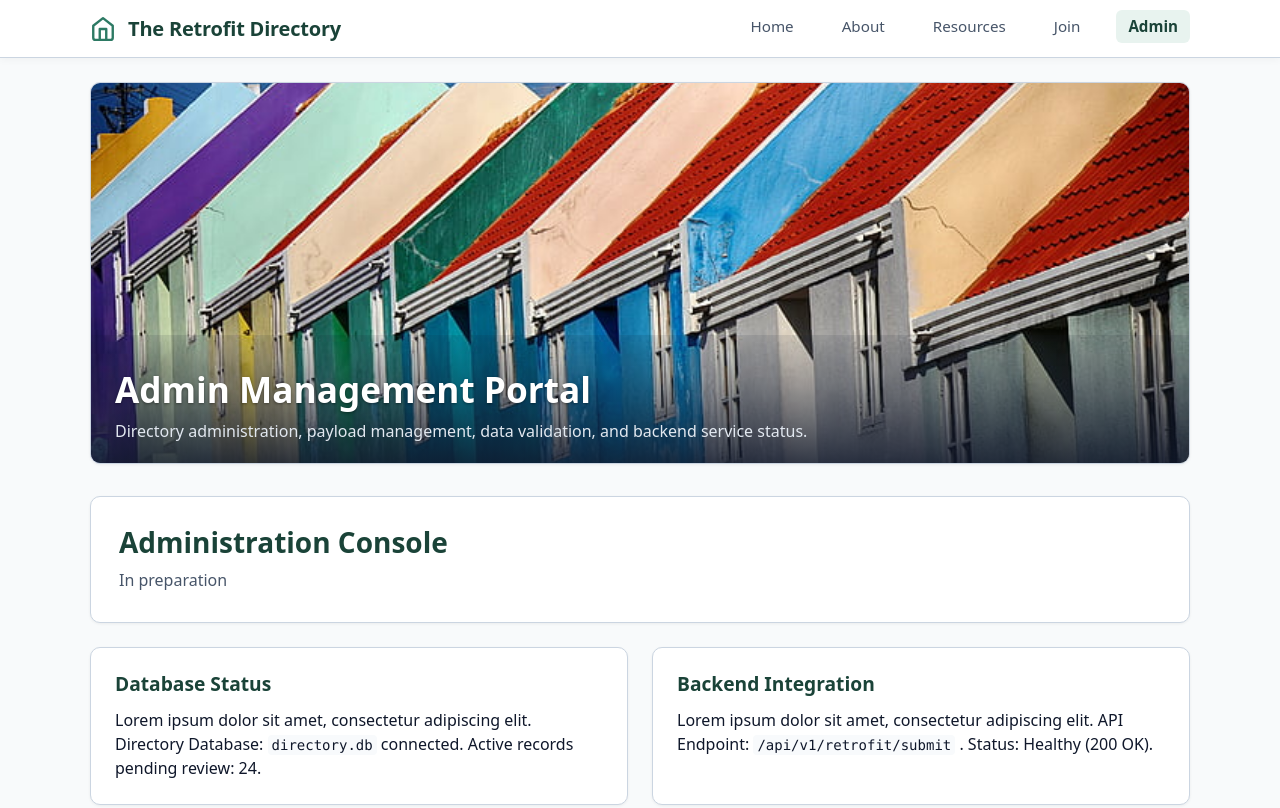
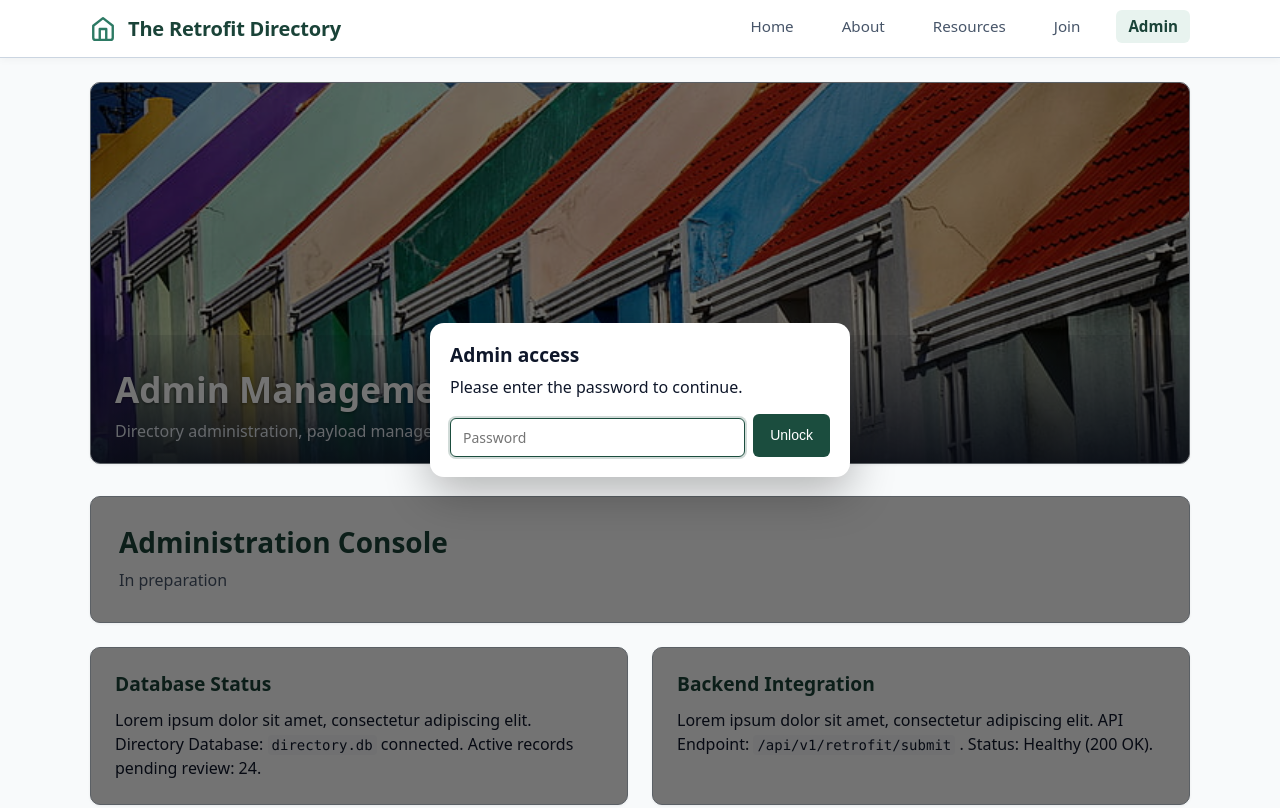
Before and after one commit to micrology/retrofit-directory, a website: page website/admin.html in a window 1280 px wide. Shown: the top 808 px of the page. Drawn offline with Linux system fonts and the light colour scheme.

Commit message:
Add link to directory spreadsheet as a resource and password protect admin page

```diff
--- a/website/admin.html
+++ b/website/admin.html
@@ -130,5 +130,61 @@
         </p>
       </div>
     </footer>
+
+    <div id="authModalOverlay" class="auth-modal-overlay" aria-hidden="false">
+      <div class="auth-modal" role="dialog" aria-modal="true" aria-labelledby="authModalTitle">
+        <h2 id="authModalTitle">Admin access</h2>
+        <p>Please enter the password to continue.</p>
+        <div class="auth-modal-row">
+          <input
+            id="authPasswordInput"
+            type="password"
+            placeholder="Password"
+            autocomplete="off"
+          />
+          <button id="authSubmitBtn" type="button">Unlock</button>
+        </div>
+        <p id="authErrorMessage" class="auth-error">Incorrect password. Please try again.</p>
+      </div>
+    </div>
+
+    <script>
+      (() => {
+        // Intentionally simple deterrent only.
+        const PASSWORD = "retrofit-admin";
+
+        const body = document.body;
+        const overlay = document.getElementById("authModalOverlay");
+        const input = document.getElementById("authPasswordInput");
+        const submitBtn = document.getElementById("authSubmitBtn");
+        const errorMessage = document.getElementById("authErrorMessage");
+
+        const unlock = () => {
+          body.classList.remove("auth-locked");
+          overlay.remove();
+        };
+
+        const attemptUnlock = () => {
+          if (input.value === PASSWORD) {
+            unlock();
+            return;
+          }
+
+          errorMessage.classList.add("visible");
+          input.value = "";
+          input.focus();
+        };
+
+        body.classList.add("auth-locked");
+        input.focus();
+
+        submitBtn.addEventListener("click", attemptUnlock);
+        input.addEventListener("keydown", (event) => {
+          if (event.key === "Enter") {
+            attemptUnlock();
+          }
+        });
+      })();
+    </script>
   </body>
 </html>
--- a/website/css/style.css
+++ b/website/css/style.css
@@ -559,3 +559,50 @@ main.main-content {
   font-size: 0.875rem;
   margin: 0;
 }
+
+/* Authentication Modal for admin.html*/
+body.auth-locked main,
+body.auth-locked footer {
+  filter: brightness(0.45);
+  pointer-events: none;
+  user-select: none;
+}
+.auth-modal-overlay {
+  position: fixed;
+  inset: 0;
+  display: flex;
+  align-items: center;
+  justify-content: center;
+  pointer-events: none;
+  z-index: 1000;
+}
+.auth-modal {
+  pointer-events: auto;
+  width: min(92vw, 420px);
+  background: #fff;
+  border-radius: 14px;
+  padding: 1.25rem;
+  box-shadow: 0 16px 45px rgba(0, 0, 0, 0.28);
+}
+.auth-modal h2 {
+  margin: 0 0 0.5rem;
+  font-size: 1.2rem;
+}
+.auth-modal p {
+  margin: 0 0 0.9rem;
+}
+.auth-modal-row {
+  display: flex;
+  gap: 0.5rem;
+}
+.auth-modal-row input {
+  flex: 1;
+}
+.auth-error {
+  margin-top: 0.65rem;
+  color: #b42318;
+  display: none;
+}
+.auth-error.visible {
+  display: block;
+}
```
Also changed, not shown: website/resources.html (+11 -1 lines).
